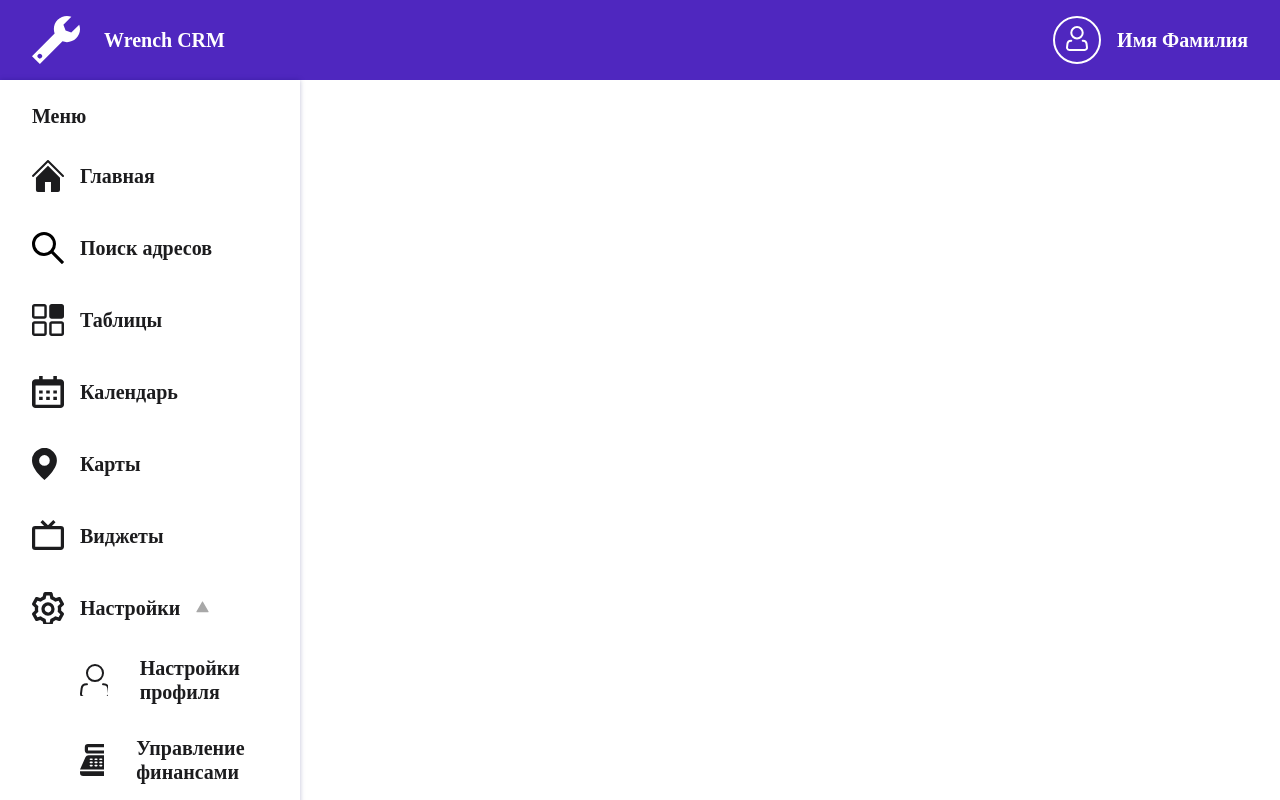
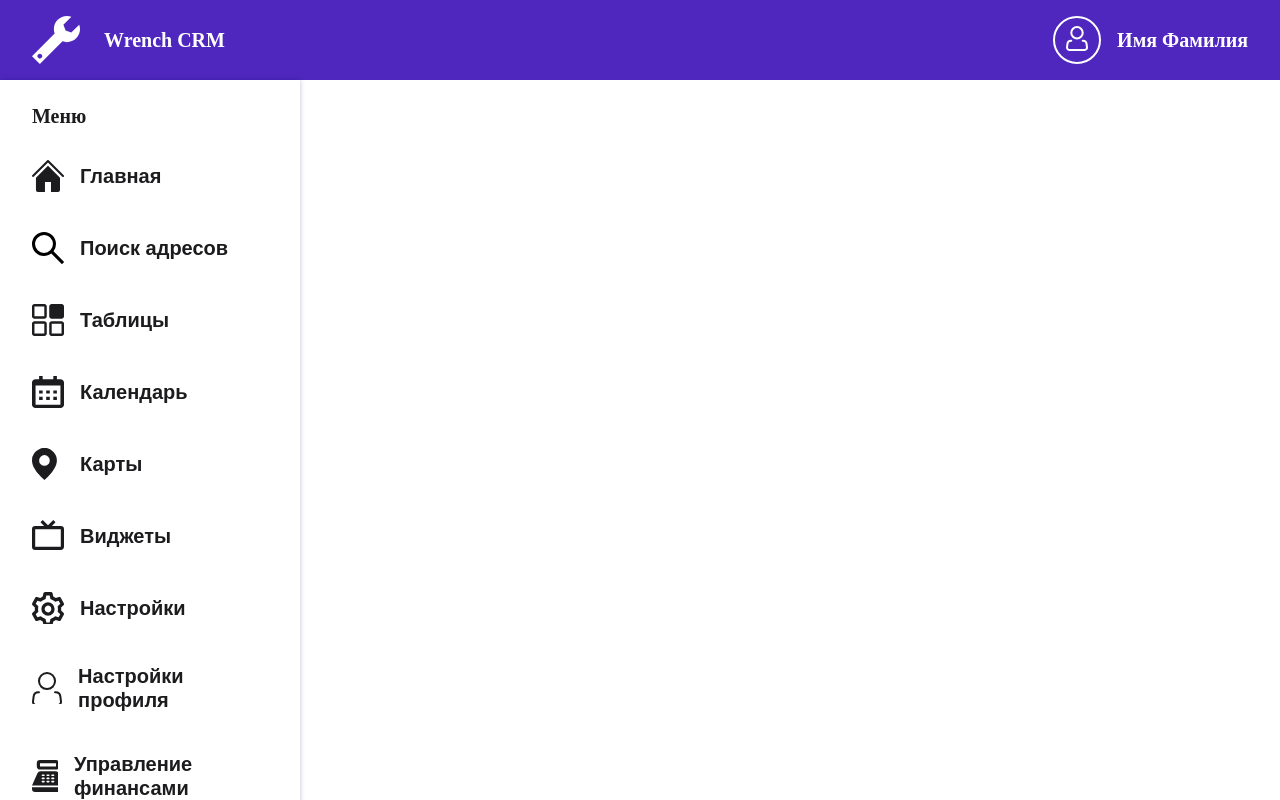
Before and after one commit to AzizJP/wrench, a React app: page / in a window 1280 px wide. Built offline with nearby package versions, Linux system fonts and the light colour scheme.

Commit message:
fixed: move menu items to new component

```diff
--- a/src/App.tsx
+++ b/src/App.tsx
@@ -3,7 +3,7 @@ import styled from '@emotion/styled';
 import {FC, memo} from 'react';
 
 import Header from './components/Header';
-import Sidebar from './components/Sidebar';
+import Sidebar from './components/Sidebar/Sidebar';
 
 const globalStyle = css`
   body {
--- a/src/components/Sidebar.tsx
+++ /dev/null
@@ -1,226 +0,0 @@
-import styled from '@emotion/styled';
-import {FC, memo} from 'react';
-
-import mq from '../../types/common';
-import {ReactComponent as Arrow} from '../assets/arrow-menu-icon.svg';
-import {ReactComponent as Calendar} from '../assets/calendar-menu-icon.svg';
-import {ReactComponent as Exit} from '../assets/exit-menu-icon.svg';
-import {ReactComponent as FinanceSettings} from '../assets/finance-settings-icon.svg';
-import {ReactComponent as Location} from '../assets/location-menu-icon.svg';
-import {ReactComponent as Main} from '../assets/main-menu-icon.svg';
-import {ReactComponent as Menu} from '../assets/menu.svg';
-import {ReactComponent as ProfileSettings} from '../assets/profile-settings-icon.svg';
-import {ReactComponent as Search} from '../assets/search-menu-icon.svg';
-import {ReactComponent as Settings} from '../assets/settings-menu-icon.svg';
-import {ReactComponent as Table} from '../assets/table-menu-icon.svg';
-import {ReactComponent as Widget} from '../assets/widget-menu-icon.svg';
-
-const SidebarWrapper = styled.section`
-  position: relative;
-  height: calc(100% - 40px);
-  ${mq[0]} {
-    height: calc(100% - 60px);
-  }
-  ${mq[1]} {
-    height: calc(100% - 80px);
-  }
-`;
-
-const SidebarContainer = styled.div`
-  display: none;
-  flex-direction: column;
-  position: fixed;
-  top: 80;
-  left: 0;
-  width: 300px;
-  height: calc(100% - 48px);
-  box-shadow: 0px 0px 5px rgba(2, 0, 96, 0.25);
-  overflow: auto;
-  &::-webkit-scrollbar-thumb {
-    border-radius: 2px;
-    background-color: #d1d1d1;
-  }
-  ${mq[1]} {
-    display: flex;
-  }
-`;
-
-const SidebarButton = styled.button`
-  margin: 8px 12px;
-  padding: 0;
-  display: block;
-  position: absolute;
-  top: 0;
-  right: 0;
-  width: 40px;
-  height: 40px;
-  background-color: #ffffff0d;
-  border: none;
-  cursor: pointer;
-  & > svg {
-    height: 100%;
-    width: 100%;
-  }
-  ${mq[0]} {
-    margin: 12px 24px;
-    width: 50px;
-    height: 50px;
-  }
-  ${mq[1]} {
-    display: none;
-  }
-`;
-
-const SidebarTitle = styled.h3`
-  margin: 24px 32px 0;
-  font-weight: 700;
-  font-size: 20px;
-  line-height: 24px;
-  color: #1c1c1e;
-`;
-
-const SidebarList = styled.ul`
-  display: flex;
-  flex-direction: column;
-  margin: 12px 0 0;
-  padding: 0;
-`;
-
-const SidebarItemWrapper = styled.li`
-  display: flex;
-  padding: 20px 32px;
-  gap: 16px;
-  align-items: center;
-  cursor: pointer;
-  &:hover {
-    background-color: rgba(79, 39, 191, 0.1);
-  }
-`;
-
-const SidebarItemIcon = styled.span`
-  width: 32px;
-  height: 32px;
-  & > svg {
-    height: 100%;
-    width: 100%;
-  }
-`;
-
-const SidebarItemName = styled.h4`
-  margin: 0;
-  font-weight: 600;
-  font-size: 20px;
-  line-height: 24px;
-  color: #1c1c1e;
-`;
-
-const SidebarArrow = styled.span`
-  width: 15px;
-  height: 15px;
-`;
-
-const SettingsList = styled.ul`
-  display: flex;
-  flex-direction: column;
-  margin: 0;
-  padding: 0;
-`;
-
-const SettingsItemWrapper = styled.li`
-  display: flex;
-  padding: 16px 0 16px 80px;
-  gap: 32px;
-  align-items: center;
-  cursor: pointer;
-  &:hover {
-    background-color: rgba(79, 39, 191, 0.1);
-  }
-  &:first-of-type {
-    padding-top: 12px;
-  }
-  &:last-of-type {
-    padding-bottom: 20px;
-  }
-`;
-
-const Sidebar: FC = memo(() => {
-  return (
-    <SidebarWrapper>
-      <SidebarButton>
-        <Menu />
-      </SidebarButton>
-      <SidebarContainer>
-        <SidebarTitle>Меню</SidebarTitle>
-        <SidebarList>
-          <SidebarItemWrapper>
-            <SidebarItemIcon>
-              <Main />
-            </SidebarItemIcon>
-            <SidebarItemName>Главная</SidebarItemName>
-          </SidebarItemWrapper>
-          <SidebarItemWrapper>
-            <SidebarItemIcon>
-              <Search />
-            </SidebarItemIcon>
-            <SidebarItemName>Поиск адресов</SidebarItemName>
-          </SidebarItemWrapper>
-          <SidebarItemWrapper>
-            <SidebarItemIcon>
-              <Table />
-            </SidebarItemIcon>
-            <SidebarItemName>Таблицы</SidebarItemName>
-          </SidebarItemWrapper>
-          <SidebarItemWrapper>
-            <SidebarItemIcon>
-              <Calendar />
-            </SidebarItemIcon>
-            <SidebarItemName>Календарь</SidebarItemName>
-          </SidebarItemWrapper>
-          <SidebarItemWrapper>
-            <SidebarItemIcon>
-              <Location />
-            </SidebarItemIcon>
-            <SidebarItemName>Карты</SidebarItemName>
-          </SidebarItemWrapper>
-          <SidebarItemWrapper>
-            <SidebarItemIcon>
-              <Widget />
-            </SidebarItemIcon>
-            <SidebarItemName>Виджеты</SidebarItemName>
-          </SidebarItemWrapper>
-          <SidebarItemWrapper>
-            <SidebarItemIcon>
-              <Settings />
-            </SidebarItemIcon>
-            <SidebarItemName>Настройки</SidebarItemName>
-            <SidebarArrow>
-              <Arrow />
-            </SidebarArrow>
-          </SidebarItemWrapper>
-          <SettingsList>
-            <SettingsItemWrapper>
-              <SidebarItemIcon>
-                <ProfileSettings />
-              </SidebarItemIcon>
-              <SidebarItemName>Настройки профиля</SidebarItemName>
-            </SettingsItemWrapper>
-            <SettingsItemWrapper>
-              <SidebarItemIcon>
-                <FinanceSettings />
-              </SidebarItemIcon>
-              <SidebarItemName>Управление финансами</SidebarItemName>
-            </SettingsItemWrapper>
-          </SettingsList>
-          <SidebarItemWrapper>
-            <SidebarItemIcon>
-              <Exit />
-            </SidebarItemIcon>
-            <SidebarItemName>Выход</SidebarItemName>
-          </SidebarItemWrapper>
-        </SidebarList>
-      </SidebarContainer>
-    </SidebarWrapper>
-  );
-});
-
-export default Sidebar;
--- /dev/null
+++ b/src/components/Sidebar/Sidebar.tsx
@@ -0,0 +1,108 @@
+import styled from '@emotion/styled';
+import {FC, memo} from 'react';
+
+import mq from '../../../types/common';
+import {ReactComponent as Calendar} from '../../assets/calendar-menu-icon.svg';
+import {ReactComponent as Exit} from '../../assets/exit-menu-icon.svg';
+import {ReactComponent as FinanceSettings} from '../../assets/finance-settings-icon.svg';
+import {ReactComponent as Location} from '../../assets/location-menu-icon.svg';
+import {ReactComponent as Main} from '../../assets/main-menu-icon.svg';
+import {ReactComponent as ProfileSettings} from '../../assets/profile-settings-icon.svg';
+import {ReactComponent as Search} from '../../assets/search-menu-icon.svg';
+import {ReactComponent as Settings} from '../../assets/settings-menu-icon.svg';
+import {ReactComponent as Table} from '../../assets/table-menu-icon.svg';
+import {ReactComponent as Widget} from '../../assets/widget-menu-icon.svg';
+
+import SidebarItem from './SidebarItem';
+
+const MenuData = [
+  {
+    icon: Main,
+    title: 'Главная',
+  },
+  {
+    icon: Search,
+    title: 'Поиск адресов',
+  },
+  {
+    icon: Table,
+    title: 'Таблицы',
+  },
+  {
+    icon: Calendar,
+    title: 'Календарь',
+  },
+  {
+    icon: Location,
+    title: 'Карты',
+  },
+  {
+    icon: Widget,
+    title: 'Виджеты',
+  },
+  {
+    icon: Settings,
+    title: 'Настройки',
+  },
+  {
+    icon: ProfileSettings,
+    title: 'Настройки профиля',
+  },
+  {
+    icon: FinanceSettings,
+    title: 'Управление финансами',
+  },
+  {
+    icon: Exit,
+    title: 'Выход',
+  },
+];
+
+const SidebarWrapper = styled.div`
+  display: none;
+  flex-direction: column;
+  position: fixed;
+  overflow: auto;
+  width: 300px;
+  height: 100%;
+  top: 80;
+  left: 0;
+  box-shadow: 0px 0px 5px rgba(2, 0, 96, 0.25);
+  &::-webkit-scrollbar-thumb {
+    border-radius: 2px;
+    background-color: #d1d1d1;
+  }
+  ${mq[1]} {
+    display: flex;
+  }
+`;
+
+const SidebarTitle = styled.h3`
+  margin: 24px 32px 0;
+  font-weight: 700;
+  font-size: 20px;
+  line-height: 24px;
+  color: #1c1c1e;
+`;
+
+const SidebarList = styled.ul`
+  display: flex;
+  flex-direction: column;
+  margin: 12px 0 0;
+  padding: 0;
+`;
+
+const Sidebar: FC = memo(() => {
+  return (
+    <SidebarWrapper>
+      <SidebarTitle>Меню</SidebarTitle>
+      <SidebarList>
+        {MenuData.map((menuItem, index) => (
+          <SidebarItem icon={<menuItem.icon />} title={menuItem.title} key={index} />
+        ))}
+      </SidebarList>
+    </SidebarWrapper>
+  );
+});
+
+export default Sidebar;
--- /dev/null
+++ b/src/components/Sidebar/SidebarItem.tsx
@@ -0,0 +1,50 @@
+import styled from '@emotion/styled';
+import {FC, memo, ReactNode} from 'react';
+
+const SidebarItemWrapper = styled.button`
+  display: flex;
+  align-items: center;
+  padding: 20px 32px;
+  gap: 16px;
+  border: none;
+  type: button;
+  cursor: pointer;
+  background-color: #fff;
+  &:hover {
+    background-color: rgba(79, 39, 191, 0.1);
+  }
+`;
+
+const SidebarItemIcon = styled.span`
+  width: 32px;
+  height: 32px;
+  & > svg {
+    height: 100%;
+    width: 100%;
+  }
+`;
+
+const SidebarItemName = styled.h4`
+  text-align: start;
+  margin: 0;
+  font-weight: 600;
+  font-size: 20px;
+  line-height: 24px;
+  color: #1c1c1e;
+`;
+
+interface SidebarItemProps {
+  icon: ReactNode;
+  title: string;
+}
+
+const SidebarItem: FC<SidebarItemProps> = memo(({icon, title}) => {
+  return (
+    <SidebarItemWrapper>
+      <SidebarItemIcon>{icon}</SidebarItemIcon>
+      <SidebarItemName>{title}</SidebarItemName>
+    </SidebarItemWrapper>
+  );
+});
+
+export default SidebarItem;
```
